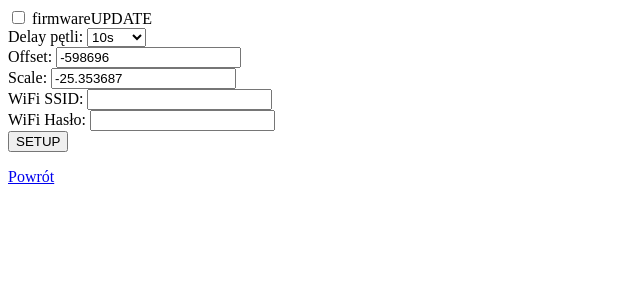
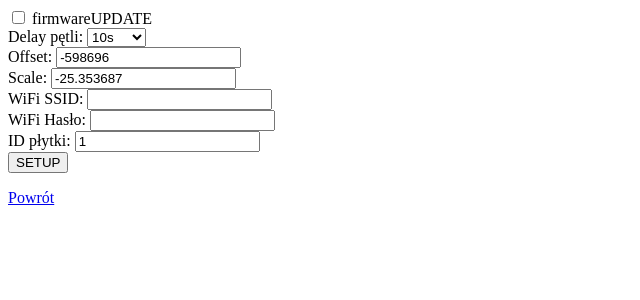
Before and after one commit to peterwolf-pl/pasieka, a PHP site: page /setup.php in a window 1280 px wide. Shown: the top 300 px of the page, without its empty margins (0-640 px from the left). Run offline with PHP 8.4, Linux system fonts and the light colour scheme; the visitor is signed in with stand-in values (Sample User, id 1).

Commit message:
Add board ID configuration

```diff
--- a/server/settings.json
+++ b/server/settings.json
@@ -5,4 +5,5 @@
   "scale": -25.353687,
   "wifi_ssid": "",
   "wifi_password": ""
+  ,"board_id": 1
 }
--- a/server/setup.php
+++ b/server/setup.php
@@ -14,13 +14,15 @@ if ($_SERVER['REQUEST_METHOD'] === 'POST') {
     $scale  = floatval($_POST['scale']);
     $ssid  = $_POST['wifi_ssid'] ?? '';
     $pass  = $_POST['wifi_password'] ?? '';
+    $boardId = intval($_POST['board_id'] ?? 1);
     $config = [
         'firmwareUpdate' => $firmwareUpdate,
         'loopDelay' => $loopDelay,
         'offset' => $offset,
         'scale' => $scale,
         'wifi_ssid' => $ssid,
-        'wifi_password' => $pass
+        'wifi_password' => $pass,
+        'board_id' => $boardId
     ];
     file_put_contents($configFile, json_encode($config));
     $message = 'Zapisano konfigurację.';
@@ -33,6 +35,7 @@ if ($_SERVER['REQUEST_METHOD'] === 'POST') {
         $scale  = $config['scale'];
         $ssid   = $config['wifi_ssid'] ?? '';
         $pass   = $config['wifi_password'] ?? '';
+        $boardId = $config['board_id'] ?? 1;
     } else {
         $firmwareUpdate = false;
         $loopDelay = 10;
@@ -40,6 +43,7 @@ if ($_SERVER['REQUEST_METHOD'] === 'POST') {
         $scale  = -25.353687;
         $ssid = '';
         $pass = '';
+        $boardId = 1;
     }
 }
 ?>
@@ -77,6 +81,9 @@ if ($_SERVER['REQUEST_METHOD'] === 'POST') {
     <label>WiFi Hasło:
         <input type="password" name="wifi_password" value="<?php echo htmlspecialchars($pass); ?>">
     </label><br>
+    <label>ID płytki:
+        <input type="number" name="board_id" value="<?php echo htmlspecialchars($boardId); ?>" min="1">
+    </label><br>
     <button type="submit">SETUP</button>
 </form>
 <p><a href="index2.php">Powrót</a></p>
```
Also changed, not shown: 2 other files.
